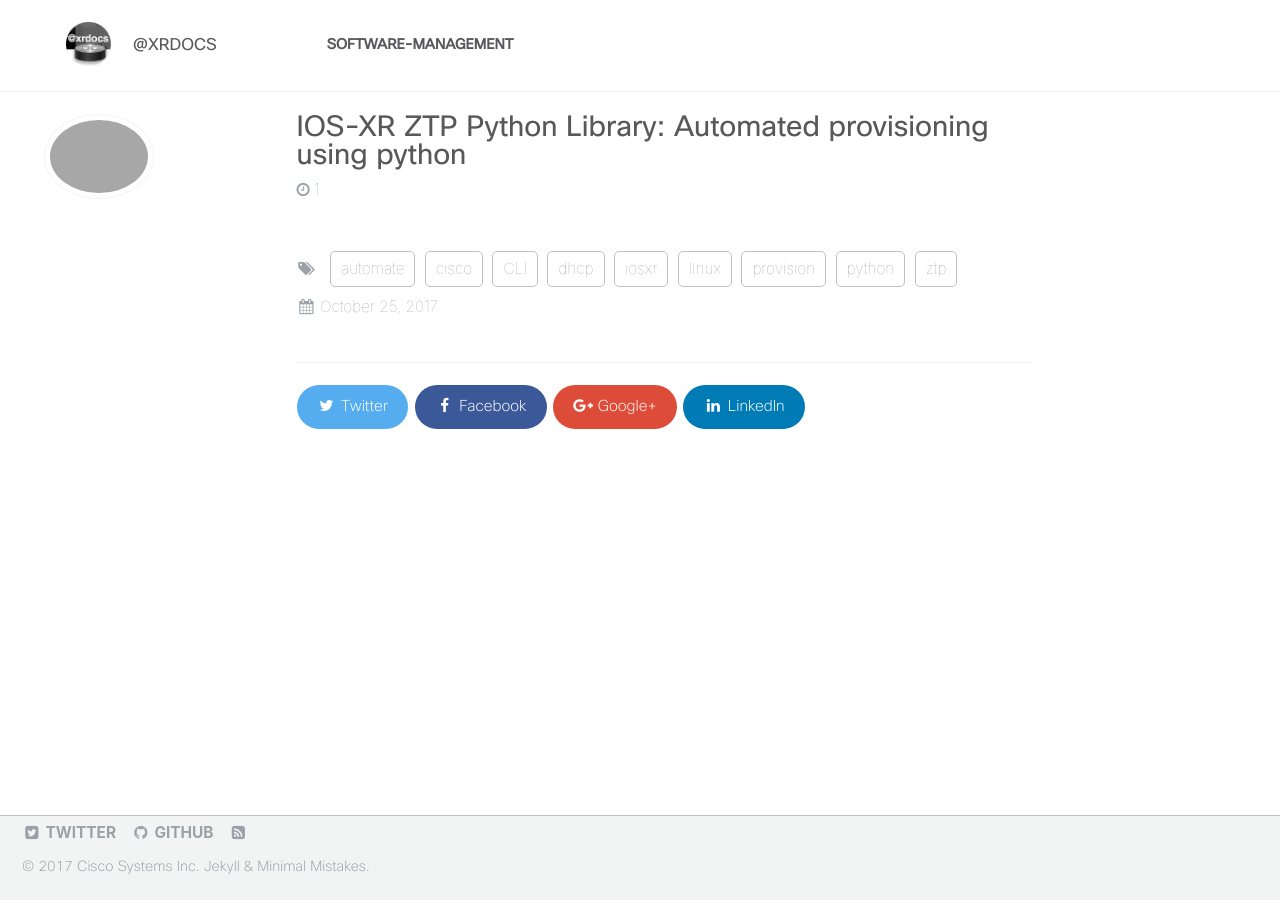
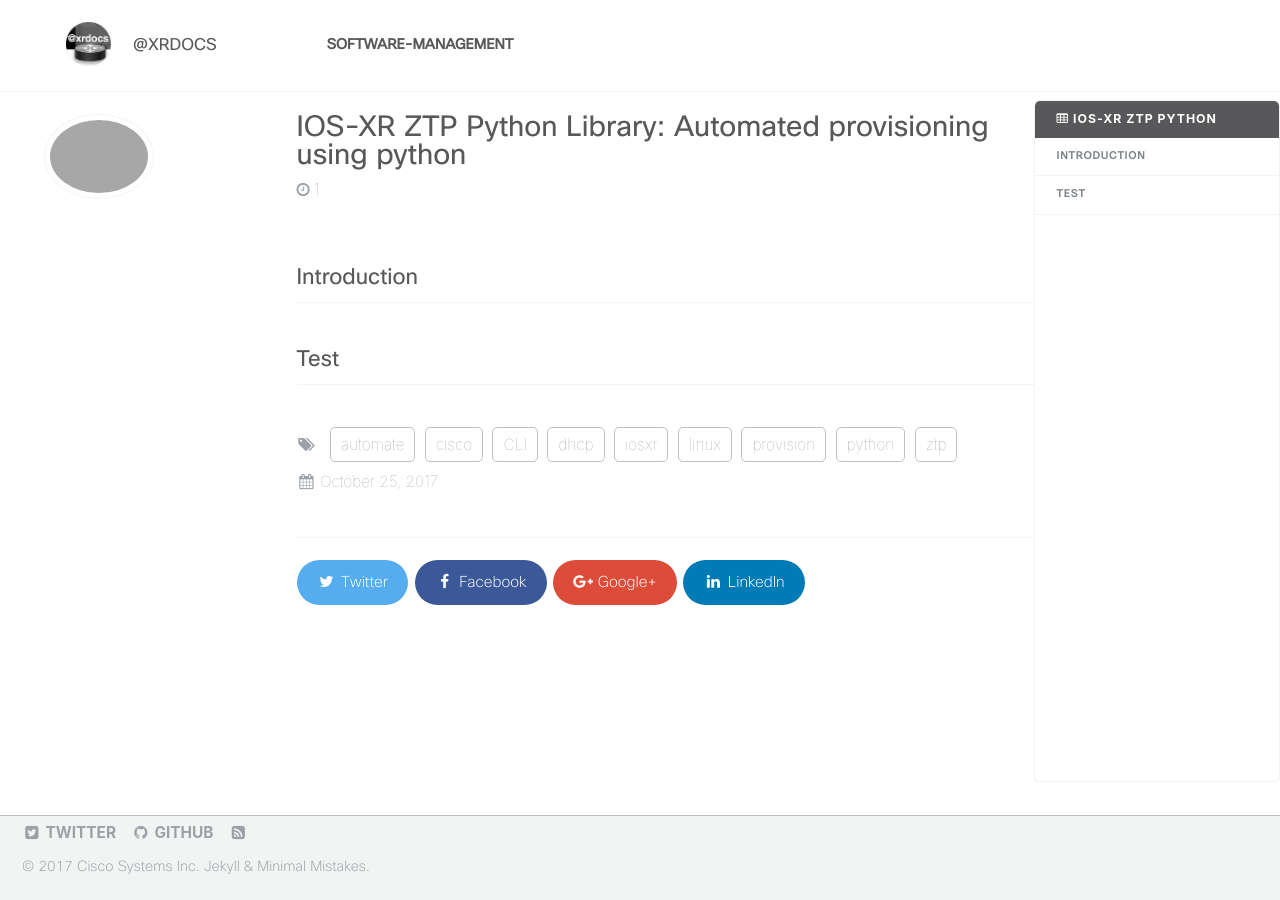
Before and after one commit to xrdocs/software-management, a Jekyll site: the page built from _tutorials/2017-10-25-ios-xr-ztp-python-library-automated-provisioning-using-python.md, in a window 1280 px wide. Built offline with Jekyll 4.4.1, drawn with Linux system fonts in a browser that asks for light colours; comment, search, counter and statistics services are not loaded.

Commit message:
Create 2017-10-25-ios-xr-ztp-python-library-automated-provisioning-using-python.md

```diff
--- a/_tutorials/2017-10-25-ios-xr-ztp-python-library-automated-provisioning-using-python.md
+++ b/_tutorials/2017-10-25-ios-xr-ztp-python-library-automated-provisioning-using-python.md
@@ -18,3 +18,10 @@ tags:
   - provision
   - dhcp
 ---
+
+{% include toc icon="table" title="IOS-XR ZTP Python" %}
+
+## Introduction
+
+
+## Test
```
